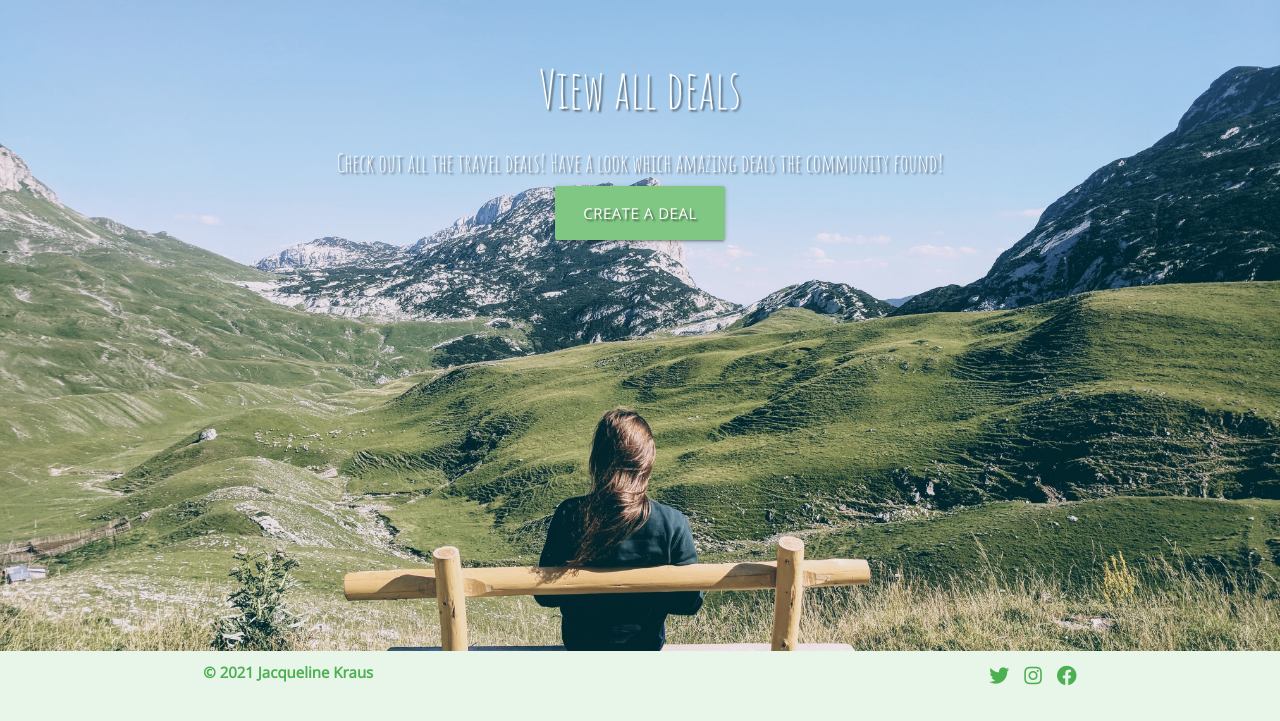
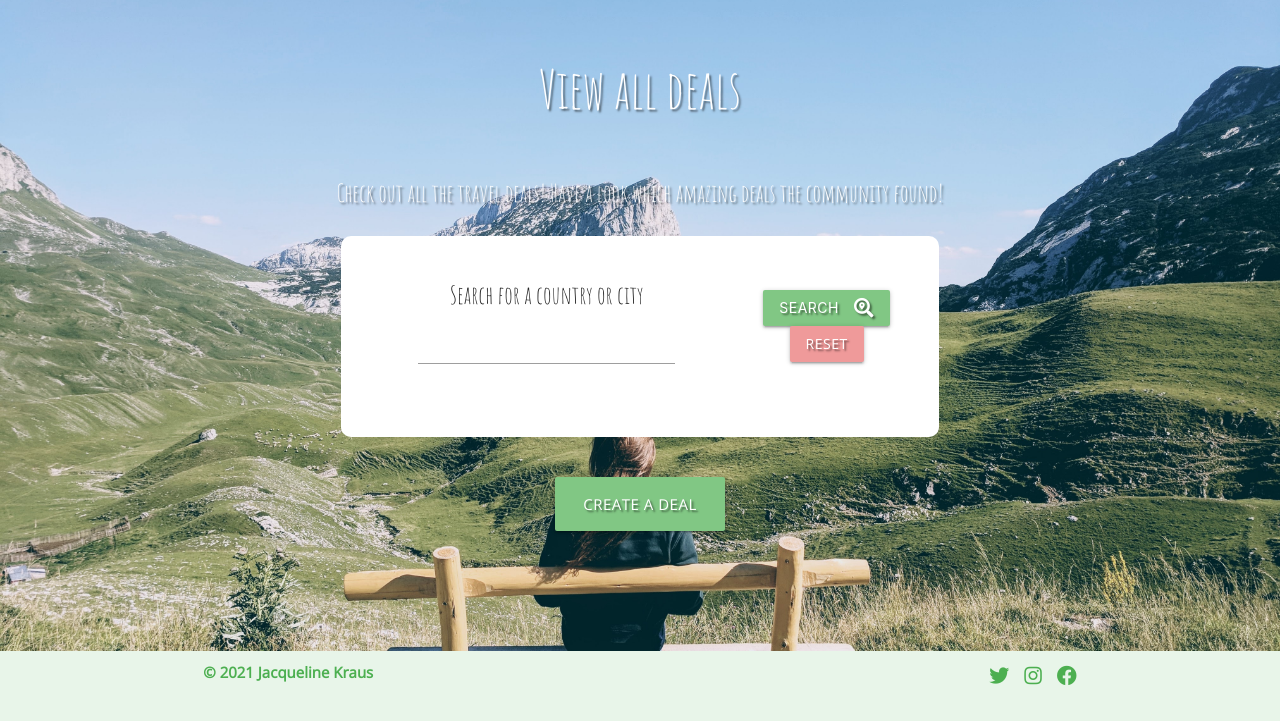
Before and after one commit to jacqueline-kraus/MS3-TravelCrowd, a Flask app: page /get_deals in a window 1280 px wide. Shown: the part 79-800 px from the top of the page. Run offline with Flask 2, Linux system fonts and the light colour scheme; data that the repository does not hold is empty; some libraries are stand-ins or nearby versions.

Commit message:
Add search functionality and style for it

```diff
--- a/app.py
+++ b/app.py
@@ -26,6 +26,14 @@ def home():
 def get_deals():
     deals = mongo.db.deals.find()
     return render_template("deals.html", deals=deals)
+
+
+@app.route("/search", methods=["GET", "POST"])
+def search():
+    query = request.form.get("query")
+    deals = list(mongo.db.deals.find({"$text": {"$search": query}}))
+    return render_template("deals.html", deals=deals)
+
 
 
 @app.route("/home_loggedin")
@@ -173,10 +181,6 @@ def delete_deal(deal_id):
     return redirect(url_for("get_deals"))
 
 
-
-
-
-
 if __name__ == "__main__":
     app.run(host=os.environ.get("IP"),
             port=int(os.environ.get("PORT")),
--- a/static/css/style.css
+++ b/static/css/style.css
@@ -62,6 +62,11 @@ h1,h2,h3,h4,h5,h6 {
     font-size: larger;
 }
 
+.card-panel-search {
+    text-shadow: none;
+    border-radius: 10px;
+}
+
 .collapsible-body {
     border-bottom: 0;
 }
--- a/templates/deals.html
+++ b/templates/deals.html
@@ -2,7 +2,29 @@
 {% block content %}
 
     <h2 class="center-align white-text text-shadow main-margin">View all deals</h2>
-    <h5 class="center-align white-text text-shadow">Check out all the travel deals! Have a look which amazing deals the community found!</h5>
+    <h5 class="center-align white-text text-shadow main-margin">Check out all the travel deals! Have a look which amazing deals the community found!</h5>
+    <!-- search element -->
+    <div class="row">
+        <div class="col s12 m8 offset-m2">
+            <div class="row card-panel-search white">
+                <form action="{{ url_for('search') }}" method="POST" class="col s12">
+                    <div class="row valign-wrapper center-align">
+                        <div class="input-field col s12 m6">
+                            <h5>Search for a country or city</h5>
+                            <input type="text" name="query" id="query">
+                            <label for="query"></label>
+                        </div>
+                        <div class="col s12 m4">
+                            <button type="submit" class="btn green lighten-2 waves-effect waves-light text-shadow">
+                                Search<i class="fas fa-search-location right"></i>
+                            </button>
+                            <a href="{{ url_for('get_deals') }}" class="btn red lighten-3 waves-effect waves-light text-shadow">Reset</a>
+                        </div>
+                    </div>
+                </form>
+            </div>
+        </div>
+    </div>
 
     {% if session.user %}
         {% include "partials/deals_collapsible.html" %}
--- a/templates/partials/deals_collapsible.html
+++ b/templates/partials/deals_collapsible.html
@@ -1,11 +1,11 @@
 <div class="row">
-        <div class="col s12 m8 offset-m2 main-margin">
+        <div class="col s12 m8 offset-m2">
 
             {% if not deals %}
                 <div class="row">
                     <div class="col s12 white-text text-shadow">
                         <div class="card-panel">
-                            You didn't create a deal yet. All deals you create will appear here!
+                            Sorry, no deals found yet, change that by writing one!
                         </div>
                     </div>
                 </div>
```
